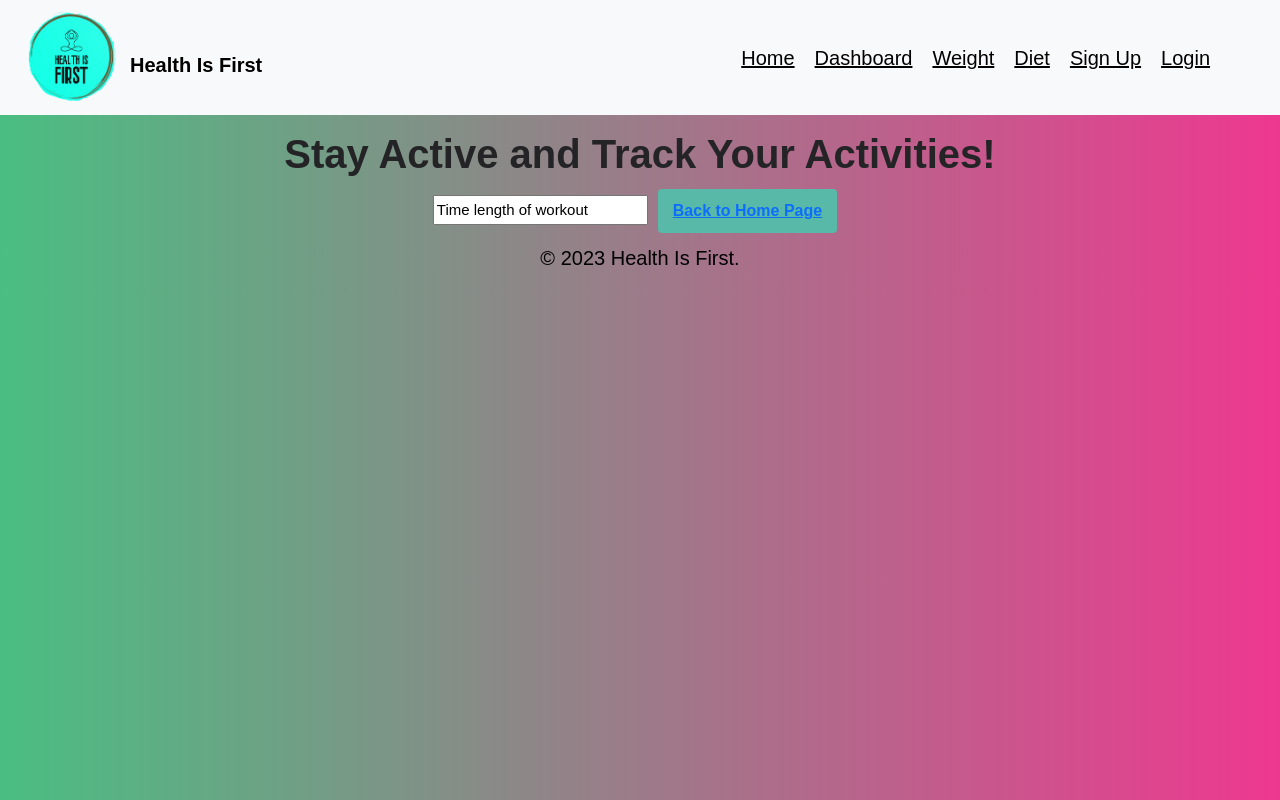
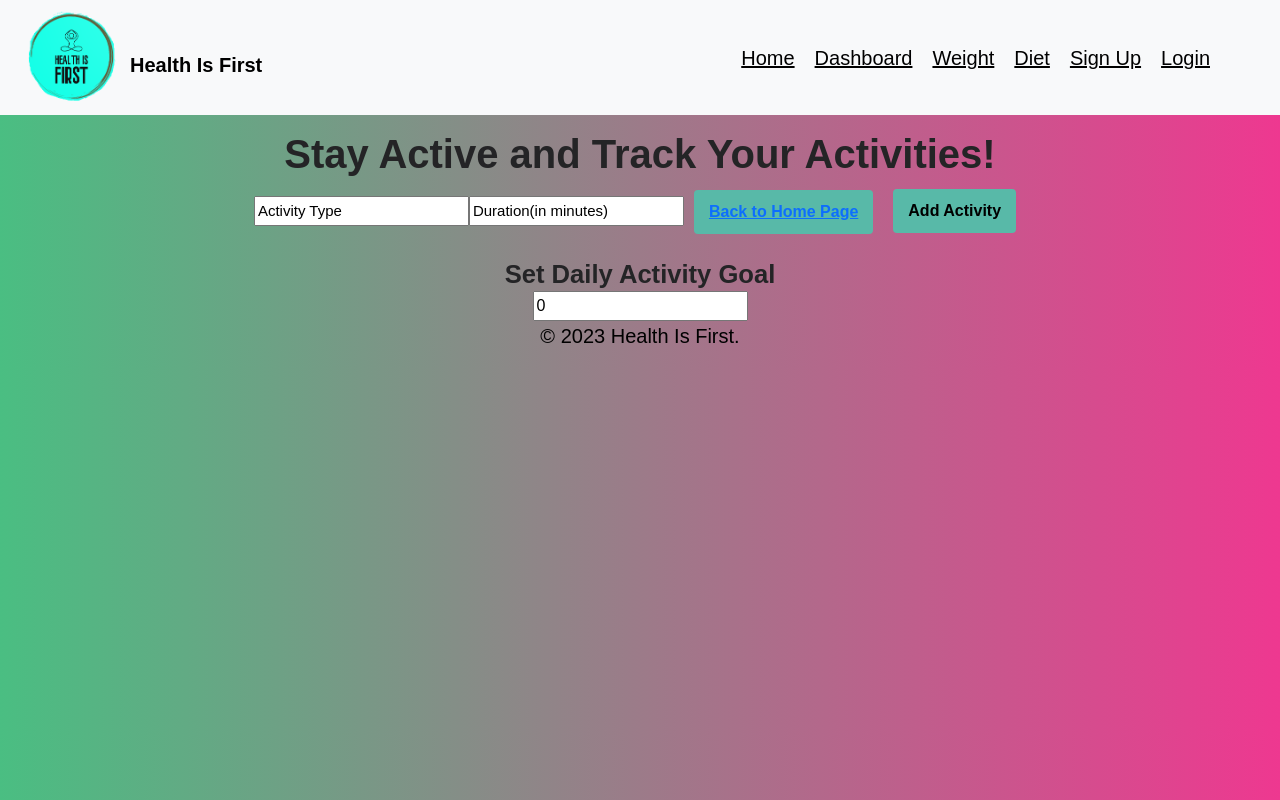
Before and after one commit to SaraArzideh/Health_Is_First, a React (Create React App) app in the folder frontend/: page /activity in a window 1280 px wide. Built offline with nearby package versions, Linux system fonts and the light colour scheme.

Commit message:
ActivityTracker files updated

```diff
--- /dev/null
+++ b/frontend/src/actions/activityActions.js
@@ -0,0 +1,33 @@
+export const ADD_ACTIVITY = "ADD_ACTIVITY";
+export const UPDATE_ACTIVITY = "UPDATE_ACTIVITY";
+export const SET_ACTIVITY_GOAL = "SET_ACTIVITY_GOAL";
+export const FETCH_ACTIVITIES = "FETCH_ACTIVITIES";
+export const Activity_GOAL_ERROR = 'Activity_GOAL_ERROR';
+
+
+// Action creators for activity functionalities.
+// Set Activity Goals
+export const setActivityGoal = (activityGoal) => {
+   return async (dispatch) => {
+      try {
+         // API call to set Activity goals
+         const response = await fetch('SET_GOALS_API_ENDPOINT', {
+            method: 'POST',
+            headers: {
+               'Content-Type': 'application/json'
+            },
+            body: JSON.stringify(activityGoal)
+         });
+
+         const data = await response.json();
+
+         if (response.ok) {
+            dispatch({ type: SET_ACTIVITY_GOAL, payload: data });
+         } else {
+            dispatch({ type: Activity_GOAL_ERROR, payload: data.message });
+         }
+      } catch (error) {
+         dispatch({ type: Activity_GOAL_ERROR, payload: 'Failed to set goals!' });
+      }
+   };
+};
--- a/frontend/src/components/ActivityTracker.js
+++ b/frontend/src/components/ActivityTracker.js
@@ -1,15 +1,72 @@
 import React from 'react';
+import { useState } from 'react';
+import{useSelector, useDispatch} from 'react-redux';
+import { ADD_ACTIVITY, SET_ACTIVITY_GOAL } from '../actions/activityActions';
 import * as d3 from 'd3';
 
 
 function ActivityTracker() {
+  const dispatch = useDispatch();
+  const activities = useSelector(state => state.activities.activities);
+  const activityGoal = useSelector(state => state.activities.activityGoal);
+
+  // Fetch the activities and activity goal from the Redux state
+  const [activityType, setActivityType] = useState('');
+  const [activityDuration, setActivityDuration] = useState('');
+
+  //Add a New Activity
+  const handleAddActivity = () => {
+    const newActivity = {
+      id: Date.now(), // Using current timestamp as a unique id
+      type: activityType,
+      duration: Number(activityDuration), // Convert string to number
+      date: new Date()
+    };
+    dispatch({type: ADD_ACTIVITY, payload:newActivity});
+  };
+
+  // Set an Activity Goal
+  const handleSetGoal = (goal) => {
+     dispatch({ type: SET_ACTIVITY_GOAL, payload:goal });
+  };
+
   return (
     <div className="activity-page">
-      <h1>Stay Active and Track Your Activities!</h1>
-
-      <input placeholder="Time length of workout" />
-      {/* Visualization component for goal tracking comes here */}
-      <button className="btn"><a href="/">Back to Home Page</a></button>
+      <div>
+        <h1>Stay Active and Track Your Activities!</h1>
+          <input
+            value={activityType}
+            onChange={(e)=> setActivityType(e.target.value)}
+            placeholder="Activity Type"
+        />
+          <input
+            type="number"
+            value={activityDuration}
+            onChange={(e)=> setActivityDuration(e.target.value)}
+            placeholder="Duration(in minutes)"
+        />
+        <button className="btn"><a href="/">Back to Home Page</a></button>
+        <button onClick={handleAddActivity}>Add Activity</button>
+            </div>
+            <div>
+                <h2>Set Daily Activity Goal</h2>
+                <input
+                    type="number"
+                    value={activityGoal}
+                    onChange={(e) => handleSetGoal(e.target.value)}
+                    placeholder="Goal (in minutes)"
+                />
+            </div>
+            <div>
+              {/* Map through activities to display them */}
+              {activities.map(activity => (
+                  <div key={activity.id}>
+                      <p>Type: {activity.type}</p>
+                      <p>Duration: {activity.duration} minutes</p>
+                      <p>Date: {activity.date.toLocaleDateString()}</p>
+                  </div>
+              ))}
+          </div>
     </div>
   );
 }
--- a/frontend/src/components/HomePage.js
+++ b/frontend/src/components/HomePage.js
@@ -5,9 +5,10 @@ import Dashboard from './Dashboard';
 import {useNavigate} from 'react-router-dom';
 import { useSelector } from 'react-redux';
 import * as d3 from 'd3';
+import {ActivityContext} from '../context/ActivityContext'
 
 // Simulate user context to check for logged-in state.
-const UserContext =React.createContext();
+const UserContext = React.createContext();
 function HomePage() {
     // Function to redirect to the signup page
     const isLoggedIn = useSelector(state => state.auth.isLoggedIn);
@@ -45,10 +46,6 @@ function HomePage() {
             <button onClick={() => {/* submit goals to backend */ }}>Submit Goals</button>
           </section>
         )}
-      <section className="achievements">
-        <h2>Achievements Section</h2>
-        {/* achievement visualization components here */}
-      </section>
         { isLoggedIn ?
             <button className='btn' onClick={toggleDashboard}>Open The Dashboard</button>:
             <button className='btn' onClick={()=>window.location.href="/signup" }>Start</button>
--- /dev/null
+++ b/frontend/src/context/ActivityContext.js
@@ -0,0 +1,4 @@
+import React from 'react';
+import { createContext, useState, useContext } from 'react';
+
+const ActivityContext = createContext();
--- a/frontend/src/index.js
+++ b/frontend/src/index.js
@@ -13,6 +13,7 @@ import { combineReducers } from 'redux';
 import authReducer from './reducers/authReducer';
 import goalReducer from './reducers/goalReducer';
 import dataReducer from './reducers/dataReducer';
+import activityReducer from './reducers/activityReducer';
 
 // Provider allows the Redux store to be passed down to components
 import { Provider } from 'react-redux';
@@ -21,8 +22,8 @@ import { Provider } from 'react-redux';
 const rootReducer = combineReducers({
   auth: authReducer,
   goals: goalReducer,
-  data: dataReducer
-
+  data: dataReducer,
+  activities: activityReducer
 });
 // Creating the Redux store with the combined reducer and middleware
 const composeEnhancers = window.__REDUX_DEVTOOLS_EXTENSION_COMPOSE__ || compose;
--- /dev/null
+++ b/frontend/src/reducers/activityReducer.js
@@ -0,0 +1,42 @@
+import { ADD_ACTIVITY, UPDATE_ACTIVITY, SET_ACTIVITY_GOAL, FETCH_ACTIVITIES } from '../actions/activityActions';
+
+const initialState={
+    activities:[],   //{ id:uniqueId, type: string, duration: number, date: Date },
+    activityGoal: 0  //daily activity duration in minutes
+};
+
+const activityReducer = (state = initialState, action) => {
+   switch (action.type) {
+        case ADD_ACTIVITY:
+            // Add the new activity to the state
+            return {
+                ...state,
+                activities: [...state.activities, action.payload]
+            };
+        case UPDATE_ACTIVITY:
+            // Find the activity to update using its id, and replace it with the updated version
+            const updatedActivities = state.activities.map(activity =>
+                activity.id === action.payload.id ? action.payload : activity
+            );
+            return {
+                ...state,
+                activities: updatedActivities
+            };
+        case SET_ACTIVITY_GOAL:
+            // Update the activity goal in the state
+            return {
+                ...state,
+                activityGoal: action.payload
+            };
+        case FETCH_ACTIVITIES:
+            // fetching activities from backend is expected.but If action.payload contains the fetched activities:
+            return {
+                ...state,
+                activities: action.payload
+            };
+        default:
+            return state;
+   }
+};
+
+export default activityReducer;
```
Lines whose indentation alone changed are shown as unchanged.
